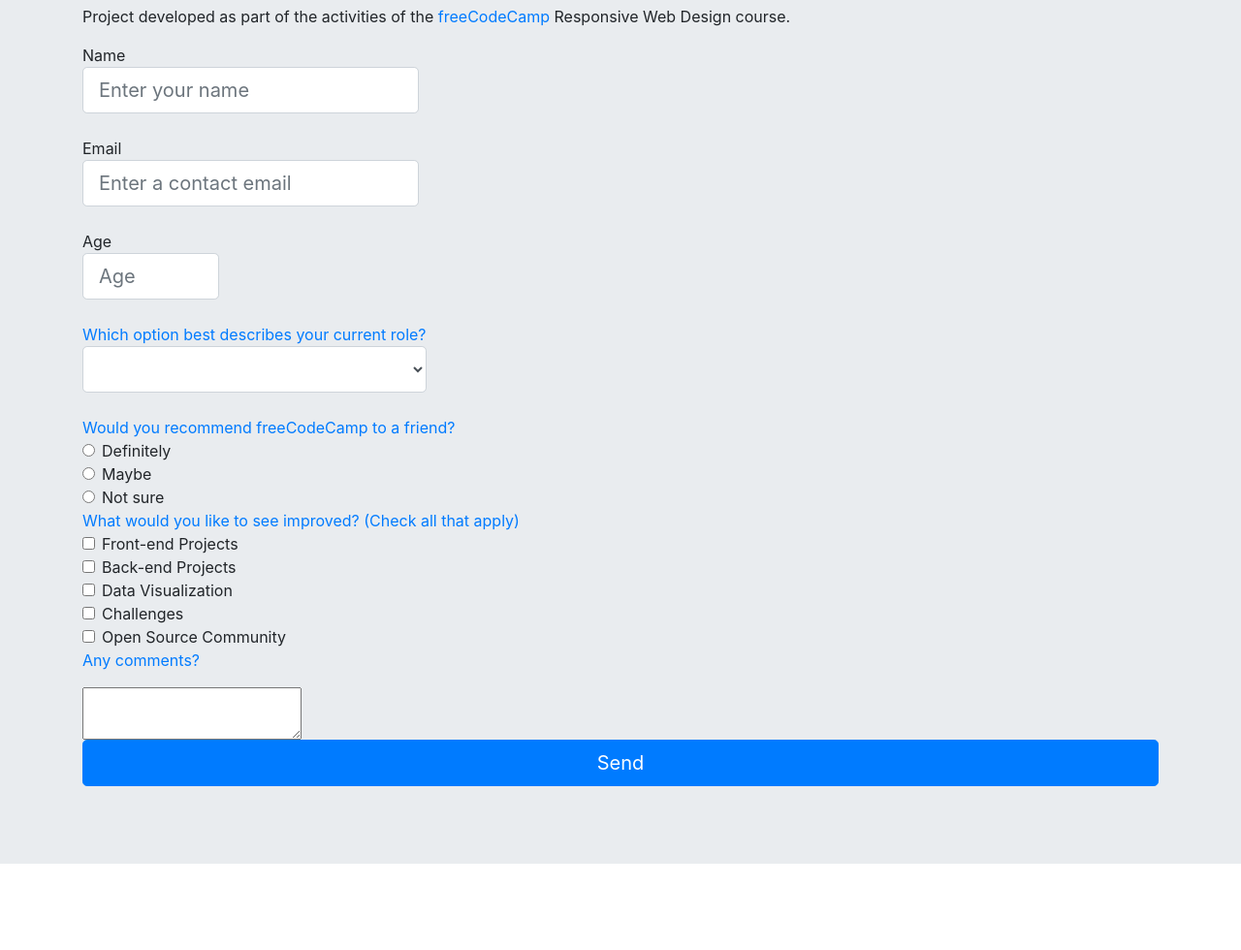
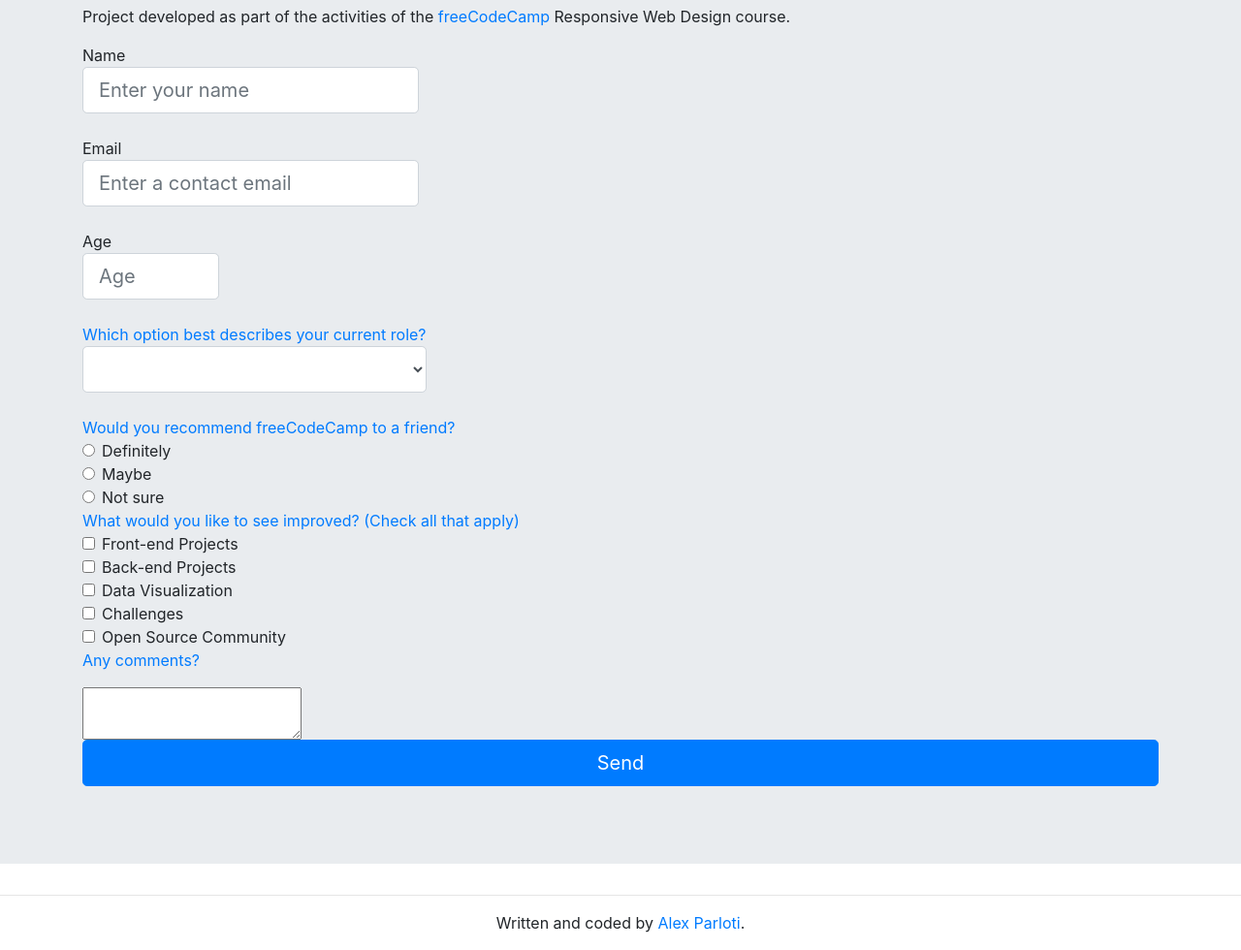
Before and after one commit to parloti/build-a-survey-form, a website: page index.html in a window 1280 px wide. Shown: the part 115-1095 px from the top of the page at 97% size. Before the commit the page ends 1038 px from the top, so only its background shows below. Drawn offline with nearby package versions, Linux system fonts and the light colour scheme.

Commit message:
1 file modified

```diff
--- a/index.html
+++ b/index.html
@@ -8,13 +8,15 @@
 <body>
 	<div class="jumbotron jumbotron-fluid">
 		<div class="container container-fluid">
+			<header>
 				<h1 id="title" class="text-success">freeCodeCamp Survey Form</h1>
 				<p id="description">
 					Project developed as part of the activities of the <a
 						href="https://www.freecodecamp.org/">freeCodeCamp</a>
 					Responsive Web Design course.
 				</p>
-
+			</header>
+			<main>
 				<form id="survey-form">
 					<fieldset>
 						<div class="form-group">
@@ -85,6 +87,13 @@
 				</form>
 		</div>
 	</div>
+	</main>
+
+	<footer class="text-center">
+		<hr>
+		<p>Written and coded by <a href="https://www.freecodecamp.com/parloti" target="_blank">Alex Parloti</a>.</p>
+	</footer>
+
 	<script src="https://cdn.freecodecamp.org/testable-projects-fcc/v1/bundle.js"></script>
 </body>
 
```
Lines whose indentation alone changed are shown as unchanged.
